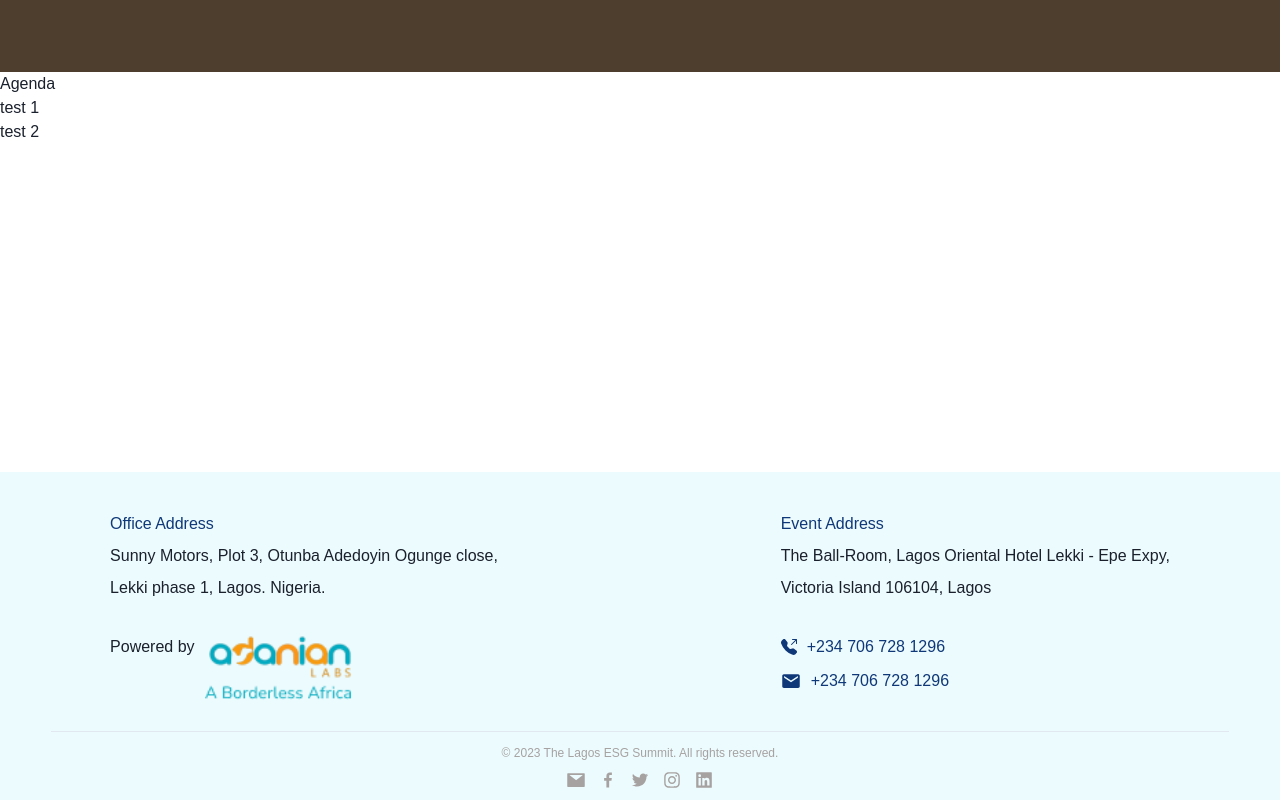
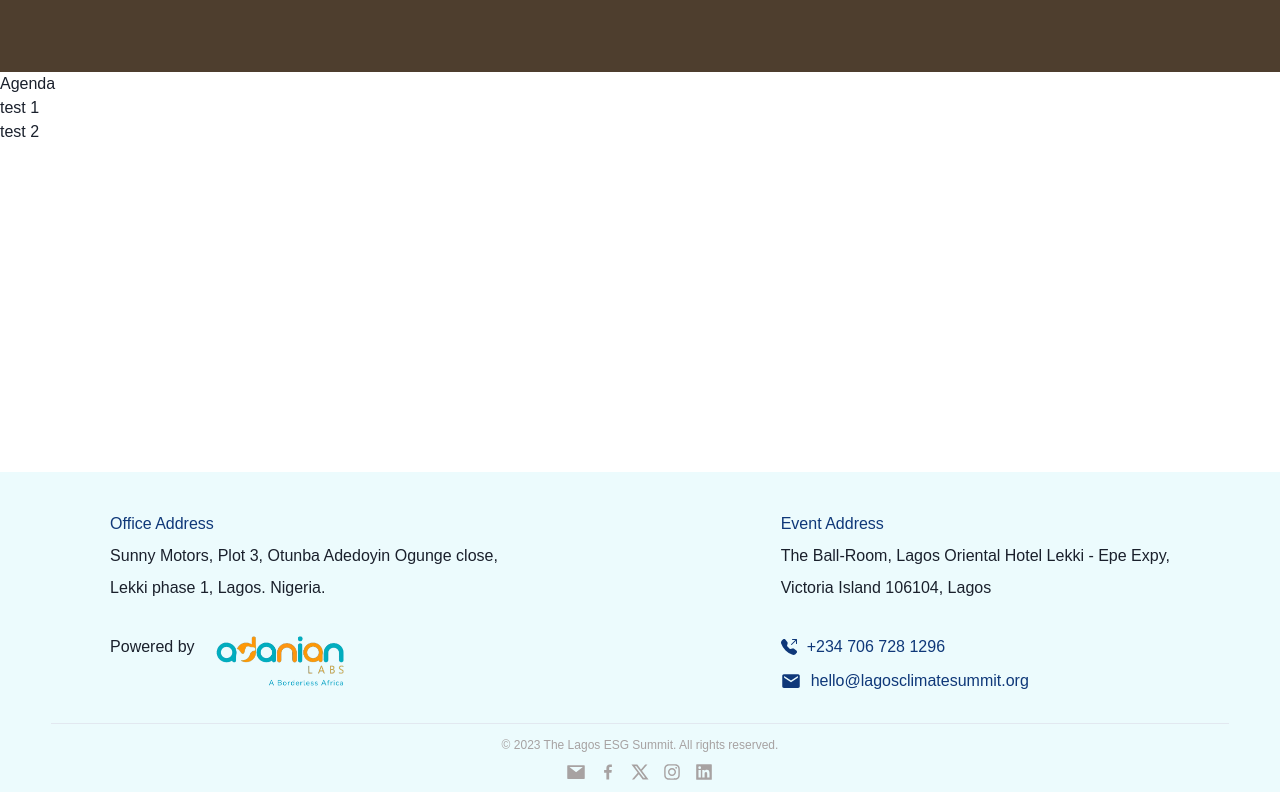
Before and after one commit to thomasAmara/Lagos-Economic-Summit, a React (Create React App) app: page / in a window 1280 px wide. Shown: the part 2245-3045 px from the top of the page. Built offline with nearby package versions, Linux system fonts and the light colour scheme.

Commit message:
Changed footer logo and email

```diff
--- a/src/Components/Footer.jsx
+++ b/src/Components/Footer.jsx
@@ -1,15 +1,16 @@
 /* eslint-disable react/jsx-no-target-blank */
 import React from 'react'
 import './Footer.css'
-import Adanian from '../Assets/Adanian.png'
+import Adanian from '../Assets/Adalogo.png'
 import {AiFillMail,
-        AiOutlineTwitter,
+        //AiOutlineTwitter,
         AiOutlineInstagram,
         AiFillLinkedin} from 'react-icons/ai'
 import {BiLogoFacebook} from 'react-icons/bi'
 // import {HiOutlineMail} from 'react-icon/hi'
 import {BsFillTelephoneOutboundFill} from 'react-icons/bs'
 import {IoMdMail} from 'react-icons/io'
+import { RiTwitterXLine } from 'react-icons/ri'
 
 
 const Footer = () => {
@@ -51,7 +52,7 @@ return (
 
                 <div style={{display: 'flex', alignItems: 'center', gap: '10px', marginTop: '10px'}}>
                     <IoMdMail size={20} style={{color: '#0F3879'}}/>
-                    <p style={{ textAlign: 'left', color: '#0F3879' }}>+234 706 728 1296</p>
+                    <p style={{ textAlign: 'left', color: '#0F3879' }}>hello@lagosclimatesummit.org</p>
                 </div>
             </div>
             </div>
@@ -81,7 +82,7 @@ return (
             <BiLogoFacebook size={20}/>
             </a>
             <a href="https://twitter.com/OfficialApata" class="iconlink" target="_blank" rel='noreferrer'>
-            <AiOutlineTwitter size={20}/>
+            <RiTwitterXLine size={20}/>
             </a>
             <a href="/" class="iconlink" target="_blank" rel='noreferrer'>
             <AiOutlineInstagram size={20}/>
```
Also changed, not shown: src/Assets/Adalogo.png (added).
